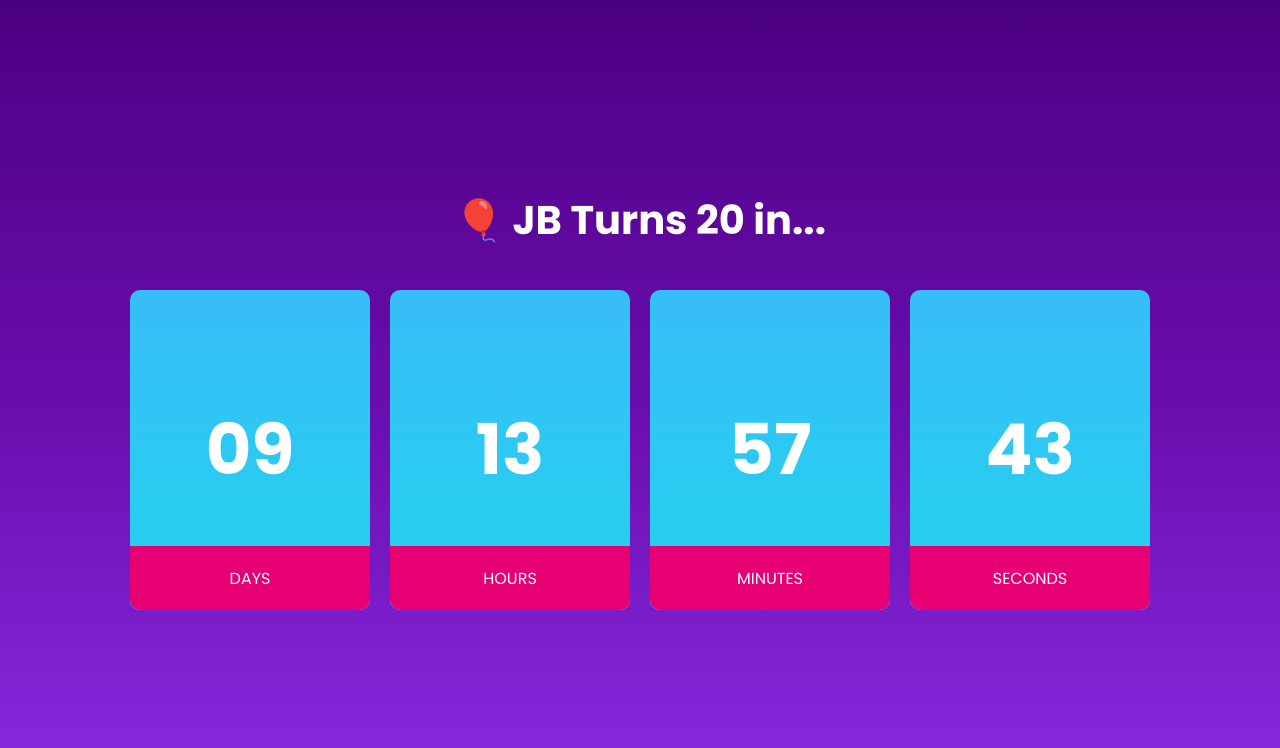
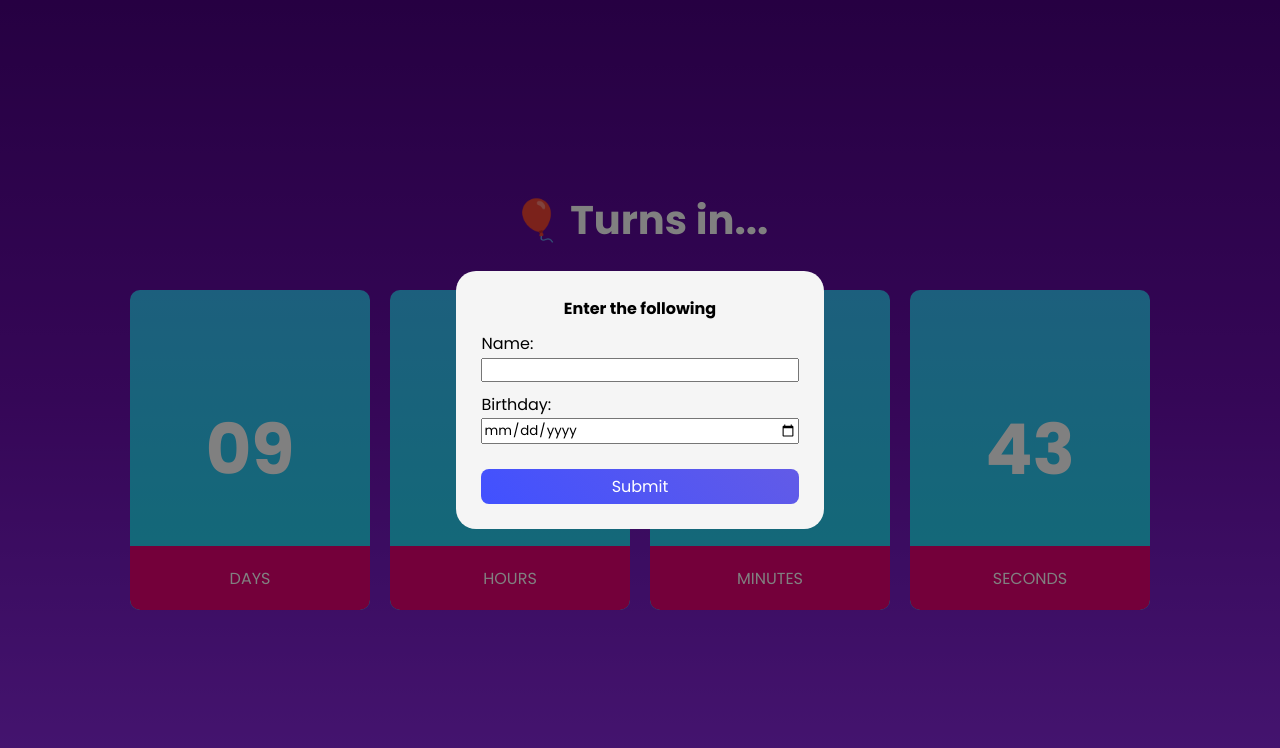
Before and after one commit to johnbhd/30-Days-Vanilla-Js, a plain HTML site: page Day 4/countdown-timer/index.html in a window 1280 px wide. Drawn offline with Linux system fonts and the light colour scheme.

Commit message:
Day 4 done adding modal next is the js or putting the modal to js so no refresh, Jesus loves you bro

```diff
--- a/Day 4/countdown-timer/app.js
+++ b/Day 4/countdown-timer/app.js
@@ -0,0 +1,40 @@
+document.addEventListener('DOMContentLoaded', () => {
+    const container = document.getElementById('container');
+    const wrapper = document.getElementById('wrapper');
+    const overlay = document.getElementById('overlay');
+    const modal = document.getElementById('modal');
+    const form = document.getElementById('myForm');
+
+    const storeData = (name, bday) => {
+        // localstorage
+        localStorage.setItem('name', name);
+        localStorage.setItem('bday', bday);
+    }
+
+    const myFunc = () => {
+        const nameVal = localStorage.getItem('name');
+        const bdayVal = localStorage.getItem('bday');
+        const spanName = document.getElementById('nameSpan');
+        const age = document.getElementById('age');
+
+        if (nameVal && bdayVal) {
+            spanName.textContent = nameVal;
+            age.textContent = bdayVal;
+
+            overlay.style.display = 'none';
+            modal.style.display = 'none';
+        }
+    }
+
+    const MyForm = (event) => {
+        event.preventDefault();
+
+        const name = document.getElementById('name').value;
+        const bday = document.getElementById('bday').value;
+
+        storeData(name, bday);
+        myFunc();
+    }
+    window.onload = myFunc;
+    form.addEventListener('submit', MyForm);
+})
--- a/Day 4/countdown-timer/index.html
+++ b/Day 4/countdown-timer/index.html
@@ -7,8 +7,22 @@
     <link rel="stylesheet" href="style.css">
     </head>
 <body>
-    <div class="container">
-        <h2>🎈 <span id="name">JB</span> Turns <span id="age">20</span> in...</h2>
+    <div class="container" id="container">
+      <div class="overlay" id="overlay"></div>
+        <div class="modal" id="modal">
+            <div class="modal-body" id="modal-body">
+                <form id="myForm">
+                    <h4>Enter the following</h4>
+                    <label>Name: </label>
+                    <input type="text" id="name" required><br>
+                    <label>Birthday: </label>
+                    <input type="date" id="bday" required>
+                    <button type="submit">Submit</button>
+                </form>
+            </div>
+        </div>
+        <div class="wrapper" id="wrapper">
+            <h2>🎈 <span id="nameSpan"></span> Turns <span id="age"></span> in...</h2>
             <div class="con-box">
                 <div class="box">
                     <h3>09</h3>
@@ -29,6 +43,7 @@
 
             </div>
         </div>
+    </div>
 </body>
 <script src="app.js"></script>
 </html>
--- a/Day 4/countdown-timer/style.css
+++ b/Day 4/countdown-timer/style.css
@@ -19,8 +19,12 @@ body {
     height: 100vh;
     color: white;
 }
+.wrapper {
+    display: block;
+}
 h2 {
     font-size: 40px;
+    text-align: center;
 }
 .con-box {
     margin-top: 40px;
@@ -56,3 +60,48 @@ h3 {
     padding: 20px;
     border-radius: 0 0 10px 10px;
 }
+.overlay {
+    position: fixed;
+    width: 100%;
+    height: 100%;
+    top: 0;
+    left: 0;
+    background: rgba(0, 0, 0, 0.499);
+    z-index: 1;
+}
+.modal {
+    display: flex;
+    position: absolute;
+    z-index: 1;
+    flex-direction: column;
+    align-items: center;
+    justify-content: center;
+    background-color: whitesmoke;
+    color: black;
+    padding: 25px;
+    border-radius: 20px;
+}
+.modal-body input {
+    width: 100%;
+    margin-bottom: 10px;
+}
+.modal-body h4 {
+    text-align: center;
+    margin-bottom: 10px;
+}
+.modal-body button {
+    width: 100%;
+    padding: 5px;
+    margin-top: 15px;
+    border: none;
+    border-radius: 8px;
+    font-size: 16px;
+    background: linear-gradient(45deg, #4151ff, #625be7);
+    color: white;
+    cursor: pointer;
+    transition: 0.3s;
+}
+.modal-body button:hover {
+    background: linear-gradient(45deg, #442bff, #4147ff);
+    transform: scale(1.05);
+}
```
Lines whose indentation alone changed are shown as unchanged.
